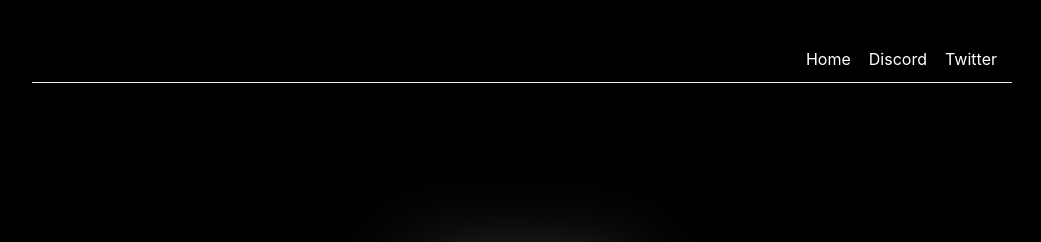
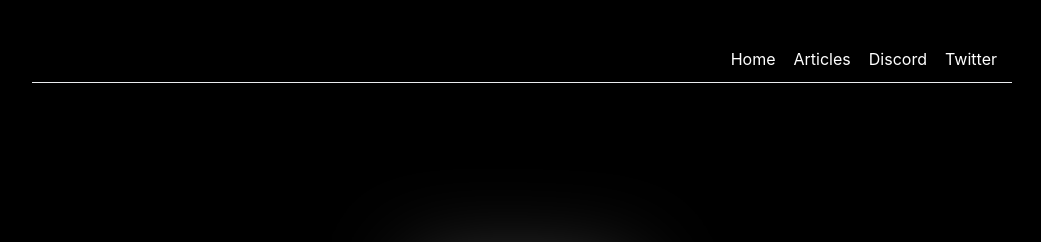
Before and after one commit to feyroozecode/786.world, a Jekyll site: the page built from README.md, in a window 1280 px wide. Shown: the top 242 px of the page, without its empty margins (118-1159 px from the left). Built offline with Jekyll 4.4.1, drawn with Linux system fonts in a browser that asks for light colours; our own code applies the rules of GitHub Pages for plain Markdown files; comment, search, counter and statistics services are not loaded.

Commit message:
Update default.html

```diff
--- a/_layouts/default.html
+++ b/_layouts/default.html
@@ -38,6 +38,7 @@
 	</div>
         <ul id="links" class="links" style="float: right; display: none; padding: 5px;">
 	  <li class="link"><a href="{{ site.baseurl }}/">Home</a></li>
+	  <li class="link"><a href="{{ site.baseurl }}/articles">Articles</a></li>
     	  <li class="link"><a href="https://discord.gg/dybMMCDRHN">Discord</a></li>
     	  <li class="link"><a href="https://twitter.com/786worlds">Twitter</a></li>
 	</span>
```
